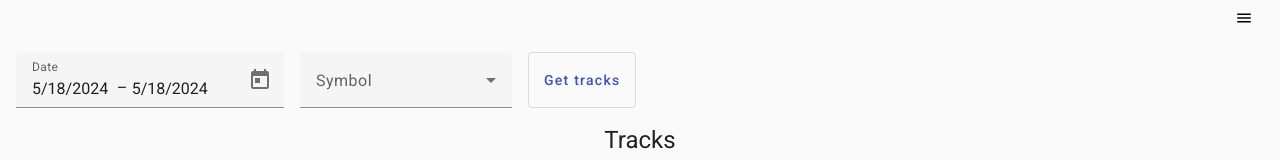
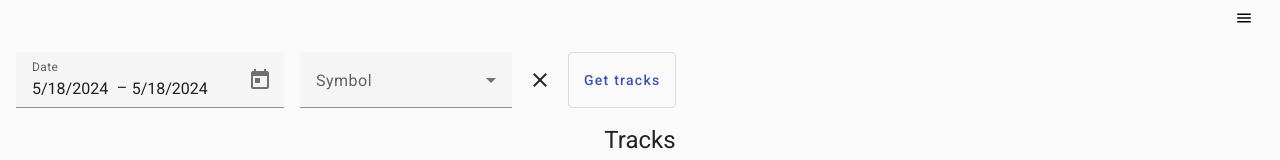
Before and after one commit to antonhancharyk/crypto-knight-dashboard, an Angular app: page / in a window 1280 px wide. Shown: the top 160 px of the page. Built offline with nearby package versions, Linux system fonts and the light colour scheme.

Commit message:
Add clear symbol

```diff
--- a/src/pages/home/home.component.html
+++ b/src/pages/home/home.component.html
@@ -26,6 +26,7 @@
           }
         </mat-select>
       </mat-form-field>
+      <mat-icon matSuffix (click)="clearSymbol()">clear</mat-icon>
       <button
         mat-stroked-button
         color="primary"
--- a/src/pages/home/home.component.ts
+++ b/src/pages/home/home.component.ts
@@ -16,6 +16,7 @@ import { MatButtonModule } from '@angular/material/button';
 import { MatProgressSpinnerModule } from '@angular/material/progress-spinner';
 import { MatDividerModule } from '@angular/material/divider';
 import { MatSelectModule } from '@angular/material/select';
+import { MatIconModule } from '@angular/material/icon';
 
 import {
   CommonService,
@@ -40,6 +41,7 @@ import { Q1, Q3, SYMBOLS } from '../../constants';
     MatProgressSpinnerModule,
     MatDividerModule,
     MatSelectModule,
+    MatIconModule,
   ],
   providers: [
     CommonService,
@@ -172,4 +174,8 @@ export class HomeComponent implements OnInit, OnDestroy {
   private getStopLossPrices(lowPrice: number, highPrice: number) {
     return [lowPrice + (lowPrice * 3) / 100, highPrice - (highPrice * 3) / 100];
   }
+
+  clearSymbol() {
+    this.symbolControl.reset();
+  }
 }
```
